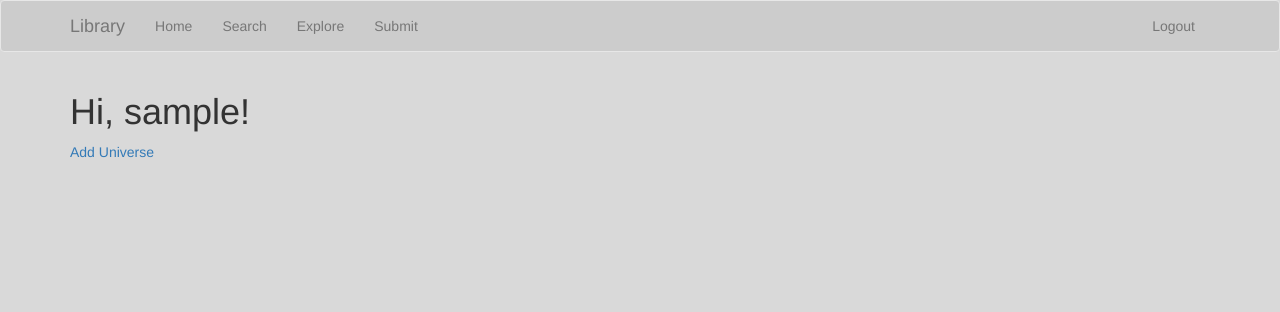
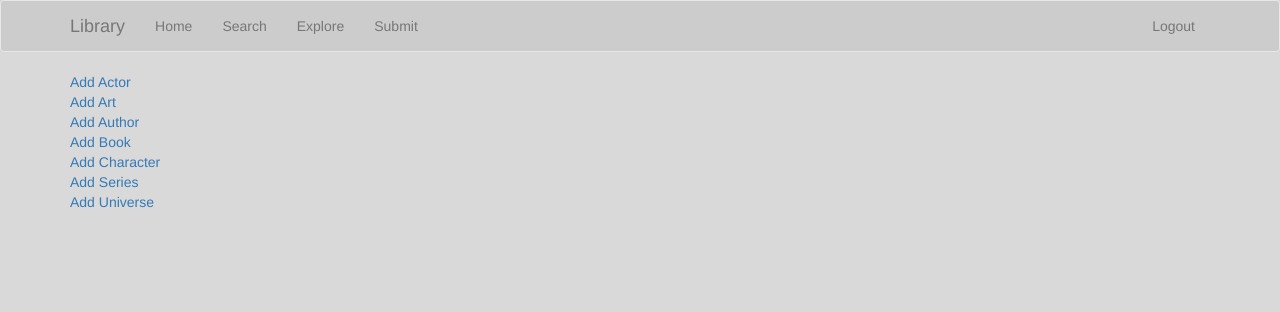
Before and after one commit to kylezinsser/library, a Flask app: page /submit in a window 1280 px wide. Shown: the top 312 px of the page. Run offline with Flask 2, Linux system fonts and the light colour scheme; the visitor is signed in with stand-in values (Sample User, id 1); data comes from the database, SQL or seed files in the repository; some libraries are stand-ins or nearby versions.

Commit message:
Added forms for the rest of the basic resources Added CRUD routes for all other basic resources Small script change to auto-focus first form input Updated the placeholder Explore and Submit pages with links to navigate library collection

```diff
--- a/app/main/routes.py
+++ b/app/main/routes.py
@@ -2,8 +2,8 @@ from flask import current_app, render_template, flash, redirect, url_for, reques
 from flask_login import current_user, login_required
 from werkzeug.urls import url_parse
 from app import db
-from app.main.forms import EmptyForm, UniverseForm
-from app.models import User, Universe
+from app.main.forms import EmptyForm, ActorForm, ArtForm, AuthorForm, BookForm, CharacterForm, SeriesForm, UniverseForm
+from app.models import User, Actor, Art, Author, Book, Character, Series, Universe
 from app.main import bp
 import os
 
@@ -43,6 +43,144 @@ def explore():
 @bp.route('/submit')
 def submit():
     return render_template('submit.html')
+
+
+# Actor Endpoints
+
+@bp.route('/actors/add', methods=['GET', 'POST'])
+def add_actor():
+    return add_resource(Actor, ActorForm, 'resource.html', url_for('main.submit'), url_for('main.get_actors'))
+
+@bp.route('/actors/<int:id>/edit', methods=['GET', 'POST'])
+def edit_actor(id):
+    return edit_resource(Actor, ActorForm, id, 'resource.html', url_for('main.get_actors'), url_for('main.get_actors'))
+
+@bp.route('/actors')
+def get_actors():
+    return get_resources(Actor, 'resource.html', url_for('main.explore'), 'main.get_actor', 'main.edit_actor')
+
+@bp.route('/actors/<int:id>')
+def get_actor(id):
+    return get_resource(Actor, id, 'resource.html', url_for('main.get_actors'), 'main.get_actor', 'main.edit_actor')
+
+@bp.route('/actors/<int:id>', methods=['DELETE'])
+def delete_actor(id):
+    return delete_resource(Actor, id)
+
+
+# Art Endpoints
+
+@bp.route('/art/add', methods=['GET', 'POST'])
+def add_art():
+    return add_resource(Art, ArtForm, 'resource.html', url_for('main.submit'), url_for('main.get_art'))
+
+@bp.route('/art/<int:id>/edit', methods=['GET', 'POST'])
+def edit_art(id):
+    return edit_resource(Art, ArtForm, id, 'resource.html', url_for('main.get_art'), url_for('main.get_art'))
+
+@bp.route('/art')
+def get_art():
+    return get_resources(Art, 'resource.html', url_for('main.explore'), 'main.get_art_id', 'main.edit_art')
+
+@bp.route('/art/<int:id>')
+def get_art_id(id):
+    return get_resource(Art, id, 'resource.html', url_for('main.get_art'), 'main.get_art_id', 'main.edit_art')
+
+@bp.route('/art/<int:id>', methods=['DELETE'])
+def delete_art(id):
+    return delete_resource(Art, id)
+
+
+# Author Endpoints
+
+@bp.route('/authors/add', methods=['GET', 'POST'])
+def add_author():
+    return add_resource(Author, AuthorForm, 'resource.html', url_for('main.submit'), url_for('main.get_authors'))
+
+@bp.route('/authors/<int:id>/edit', methods=['GET', 'POST'])
+def edit_author(id):
+    return edit_resource(Author, AuthorForm, id, 'resource.html', url_for('main.get_authors'), url_for('main.get_authors'))
+
+@bp.route('/authors')
+def get_authors():
+    return get_resources(Author, 'resource.html', url_for('main.explore'), 'main.get_author', 'main.edit_author')
+
+@bp.route('/authors/<int:id>')
+def get_author(id):
+    return get_resource(Author, id, 'resource.html', url_for('main.get_authors'), 'main.get_author', 'main.edit_author')
+
+@bp.route('/authors/<int:id>', methods=['DELETE'])
+def delete_author(id):
+    return delete_resource(Author, id)
+
+
+# Book Endpoints
+
+@bp.route('/books/add', methods=['GET', 'POST'])
+def add_book():
+    return add_resource(Book, BookForm, 'resource.html', url_for('main.submit'), url_for('main.get_books'))
+
+@bp.route('/books/<int:id>/edit', methods=['GET', 'POST'])
+def edit_book(id):
+    return edit_resource(Book, BookForm, id, 'resource.html', url_for('main.get_books'), url_for('main.get_books'))
+
+@bp.route('/books')
+def get_books():
+    return get_resources(Book, 'resource.html', url_for('main.explore'), 'main.get_book', 'main.edit_book')
+
+@bp.route('/books/<int:id>')
+def get_book(id):
+    return get_resource(Book, id, 'resource.html', url_for('main.get_books'), 'main.get_book', 'main.edit_book')
+
+@bp.route('/books/<int:id>', methods=['DELETE'])
+def delete_book(id):
+    return delete_resource(Book, id)
+
+
+# Character Endpoints
+
+@bp.route('/characters/add', methods=['GET', 'POST'])
+def add_character():
+    return add_resource(Character, CharacterForm, 'resource.html', url_for('main.submit'), url_for('main.get_characters'))
+
+@bp.route('/characters/<int:id>/edit', methods=['GET', 'POST'])
+def edit_character(id):
+    return edit_resource(Character, CharacterForm, id, 'resource.html', url_for('main.get_characters'), url_for('main.get_characters'))
+
+@bp.route('/characters')
+def get_characters():
+    return get_resources(Character, 'resource.html', url_for('main.explore'), 'main.get_character', 'main.edit_character')
+
+@bp.route('/characters/<int:id>')
+def get_character(id):
+    return get_resource(Character, id, 'resource.html', url_for('main.get_characters'), 'main.get_character', 'main.edit_character')
+
+@bp.route('/characters/<int:id>', methods=['DELETE'])
+def delete_character(id):
+    return delete_resource(Character, id)
+
+
+# Series Endpoints
+
+@bp.route('/series/add', methods=['GET', 'POST'])
+def add_series():
+    return add_resource(Series, SeriesForm, 'resource.html', url_for('main.submit'), url_for('main.get_series'))
+
+@bp.route('/series/<int:id>/edit', methods=['GET', 'POST'])
+def edit_series(id):
+    return edit_resource(Series, SeriesForm, id, 'resource.html', url_for('main.get_series'), url_for('main.get_series'))
+
+@bp.route('/series')
+def get_series():
+    return get_resources(Series, 'resource.html', url_for('main.explore'), 'main.get_series_id', 'main.edit_series')
+
+@bp.route('/series/<int:id>')
+def get_series_id(id):
+    return get_resource(Series, id, 'resource.html', url_for('main.get_series'), 'main.get_series_id', 'main.edit_series')
+
+@bp.route('/series/<int:id>', methods=['DELETE'])
+def delete_series(id):
+    return delete_resource(Series, id)
 
 
 # Universe Endpoints
--- a/app/static/script.js
+++ b/app/static/script.js
@@ -3,6 +3,8 @@ if (window.location.href.substring(window.location.href.lastIndexOf('/') + 1) ==
     $('#delete').hide();
 
 $(document).ready(function(){
+
+    $("form input:text").first().focus();
 
     $('#delete').click(function(event){
         event.preventDefault();
--- a/app/templates/submit.html
+++ b/app/templates/submit.html
@@ -1,9 +1,18 @@
 {% extends "base.html" %}
 
 {% block app_content %}
-    <h1>Hi, {{ current_user.username }}!</h1>
-
+    <a href="{{ url_for('main.add_actor') }}">Add Actor</a>
+    <br/>
+    <a href="{{ url_for('main.add_art') }}">Add Art</a>
+    <br/>
+    <a href="{{ url_for('main.add_author') }}">Add Author</a>
+    <br/>
+    <a href="{{ url_for('main.add_book') }}">Add Book</a>
+    <br/>
+    <a href="{{ url_for('main.add_character') }}">Add Character</a>
+    <br/>
+    <a href="{{ url_for('main.add_series') }}">Add Series</a>
+    <br/>
     <a href="{{ url_for('main.add_universe') }}">Add Universe</a>
 
-
 {% endblock %}
```
Also changed, not shown: app/main/forms.py (+114 -2 lines), app/templates/explore.html (+13 -2 lines).
